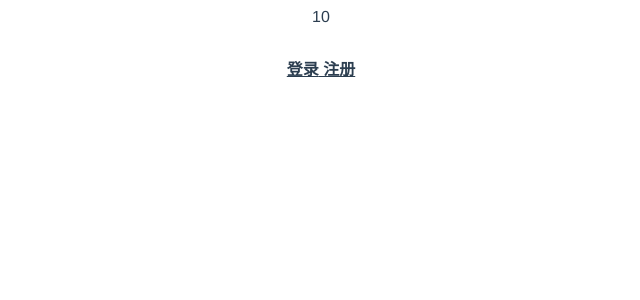
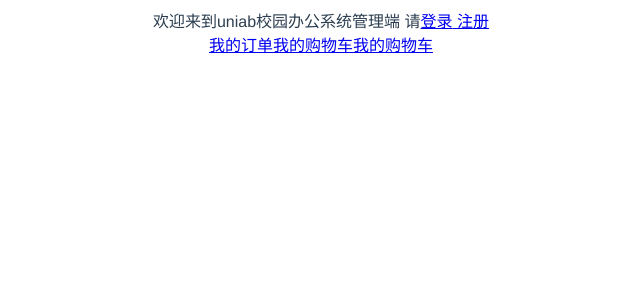
Before and after one commit to uniabc/uniab_manage_front, a Vue app: page / in a window 1280 px wide. Shown: the top 300 px of the page, without its empty margins (319-959 px from the left). Built offline with nearby package versions, Linux system fonts and the light colour scheme.

Commit message:
登录页面雏形

```diff
--- a/src/App.vue
+++ b/src/App.vue
@@ -2,10 +2,7 @@
   <div id="app">
     <Header></Header>
 
-    <nav>
-      <router-link active-class="active" to="/login">登录</router-link>
-      <router-link active-class="active" to="/login"> 注册</router-link>
-    </nav>
+
     <router-view></router-view>
   </div>
 </template>
--- a/src/components/header/index.vue
+++ b/src/components/header/index.vue
@@ -1,68 +1,66 @@
 <template>
   <div>
-<!--    <header class="header">-->
-<!--      &lt;!&ndash; 头部的第一行 &ndash;&gt;-->
-<!--      <div class="top">-->
-<!--        <div class="container">-->
-<!--&lt;!&ndash;          <div class="loginList">-->
-<!--            <p>uniab校园OA系统管理端</p>-->
-<!--            &lt;!&ndash; 没有登录：显示登录与注册 &ndash;&gt;-->
+
+
+    <header class="header">
+      <!-- 头部的第一行 -->
+      <div class="top">
+        <div class="container">
+
+          <div class="loginList">
+            欢迎来到uniab校园办公系统管理端
+            <!-- 没有登录：显示登录与注册 -->
 <!--            <p v-if="!$store.state.user.nickName">-->
-<!--              <span>请</span>-->
-<!--              &lt;!&ndash; <a href="###">登录</a> &ndash;&gt;-->
-<!--              &lt;!&ndash;-->
-<!--                声明式导航,当然你也可以使用编程式导航,因为不管是那个导航，都可以实现路由跳转，-->
-<!--                但是最后为什么选择声明式导航，没有任何业务、逻辑-->
-<!--               &ndash;&gt;-->
-<!--              <router-link to="/login">登录</router-link>-->
-<!--              <router-link class="register" to="/register">注册</router-link>-->
-<!--            </p>-->
-<!--            &lt;!&ndash; 如果登录显示的是用户名字与退出登录 &ndash;&gt;-->
+              <span>请</span>
+              <!-- <a href="###">登录</a> -->
+              <!--
+                声明式导航,当然你也可以使用编程式导航,因为不管是那个导航，都可以实现路由跳转，
+                但是最后为什么选择声明式导航，没有任何业务、逻辑
+               -->
+            <router-link active-class="active" to="/login">登录</router-link>
+            <router-link active-class="active" to="/login"> 注册</router-link>
+
+            <!-- 如果登录显示的是用户名字与退出登录 -->
 <!--            <p v-else>-->
 <!--              <a>{{$store.state.user.nickName}}</a>-->
 <!--              <a class="register" @click="logout">退出登录</a>-->
 <!--            </p>-->
-<!--          </div>&ndash;&gt;-->
-<!--          <div class="typeList">-->
-<!--            <router-link to="/center">我的订单</router-link>-->
-<!--            <router-link to="/shopcart">我的购物车</router-link>-->
-<!--            <a href="###">我的尚品汇</a>-->
-<!--            <a href="###">尚品汇会员</a>-->
-<!--            <a href="###">企业采购</a>-->
-<!--            <a href="###">关注尚品汇</a>-->
-<!--            <a href="###">合作招商</a>-->
-<!--            <a href="###">商家后台</a>-->
-<!--          </div>-->
+          </div>
+          <div class="typeList">
+            <router-link to="/center">我的订单</router-link>
+            <router-link to="/shopcart">我的购物车</router-link>
+            <router-link to="/shopcart">我的购物车</router-link>
+          </div>
+        </div>
+      </div>
+      <!--头部第二行 搜索区域-->
+<!--      <div class="bottom">-->
+<!--        <h1 class="logoArea">-->
+<!--          <router-link class="logo" to="/home">-->
+<!--            <img src="./images/logo.png" alt="" />-->
+<!--          </router-link>-->
+<!--        </h1>-->
+<!--        <div class="searchArea">-->
+<!--          <form action="###" class="searchForm">-->
+<!--            <input-->
+<!--              type="text"-->
+<!--              id="autocomplete"-->
+<!--              class="input-error input-xxlarge"-->
+<!--              v-model="keyword"-->
+<!--            />-->
+<!--            &lt;!&ndash; 编程式导航:因为有业务 &ndash;&gt;-->
+<!--            <button-->
+<!--              class="sui-btn btn-xlarge btn-danger"-->
+<!--              type="button"-->
+<!--              @click="goSearch"-->
+<!--            >-->
+<!--              搜索-->
+<!--            </button>-->
+<!--          </form>-->
 <!--        </div>-->
 <!--      </div>-->
-<!--      &lt;!&ndash;头部第二行 搜索区域&ndash;&gt;-->
-<!--&lt;!&ndash;      <div class="bottom">&ndash;&gt;-->
-<!--&lt;!&ndash;        <h1 class="logoArea">&ndash;&gt;-->
-<!--&lt;!&ndash;          <router-link class="logo" to="/home">&ndash;&gt;-->
-<!--&lt;!&ndash;            <img src="./images/logo.png" alt="" />&ndash;&gt;-->
-<!--&lt;!&ndash;          </router-link>&ndash;&gt;-->
-<!--&lt;!&ndash;        </h1>&ndash;&gt;-->
-<!--&lt;!&ndash;        <div class="searchArea">&ndash;&gt;-->
-<!--&lt;!&ndash;          <form action="###" class="searchForm">&ndash;&gt;-->
-<!--&lt;!&ndash;            <input&ndash;&gt;-->
-<!--&lt;!&ndash;              type="text"&ndash;&gt;-->
-<!--&lt;!&ndash;              id="autocomplete"&ndash;&gt;-->
-<!--&lt;!&ndash;              class="input-error input-xxlarge"&ndash;&gt;-->
-<!--&lt;!&ndash;              v-model="keyword"&ndash;&gt;-->
-<!--&lt;!&ndash;            />&ndash;&gt;-->
-<!--&lt;!&ndash;            &lt;!&ndash; 编程式导航:因为有业务 &ndash;&gt;&ndash;&gt;-->
-<!--&lt;!&ndash;            <button&ndash;&gt;-->
-<!--&lt;!&ndash;              class="sui-btn btn-xlarge btn-danger"&ndash;&gt;-->
-<!--&lt;!&ndash;              type="button"&ndash;&gt;-->
-<!--&lt;!&ndash;              @click="goSearch"&ndash;&gt;-->
-<!--&lt;!&ndash;            >&ndash;&gt;-->
-<!--&lt;!&ndash;              搜索&ndash;&gt;-->
-<!--&lt;!&ndash;            </button>&ndash;&gt;-->
-<!--&lt;!&ndash;          </form>&ndash;&gt;-->
-<!--&lt;!&ndash;        </div>&ndash;&gt;-->
-<!--&lt;!&ndash;      </div>&ndash;&gt;-->
-<!--    </header>-->
-    10
+    </header>
+
   </div>
 </template>
 
```
